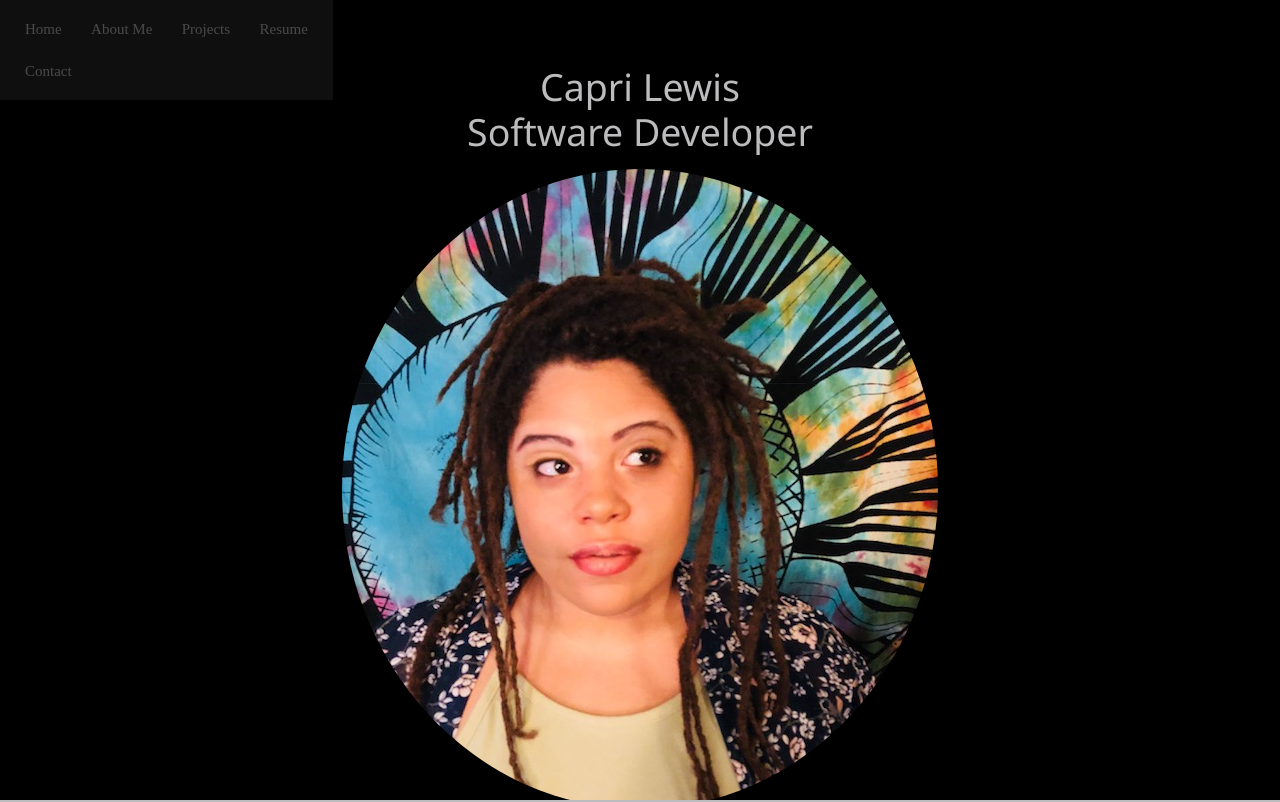
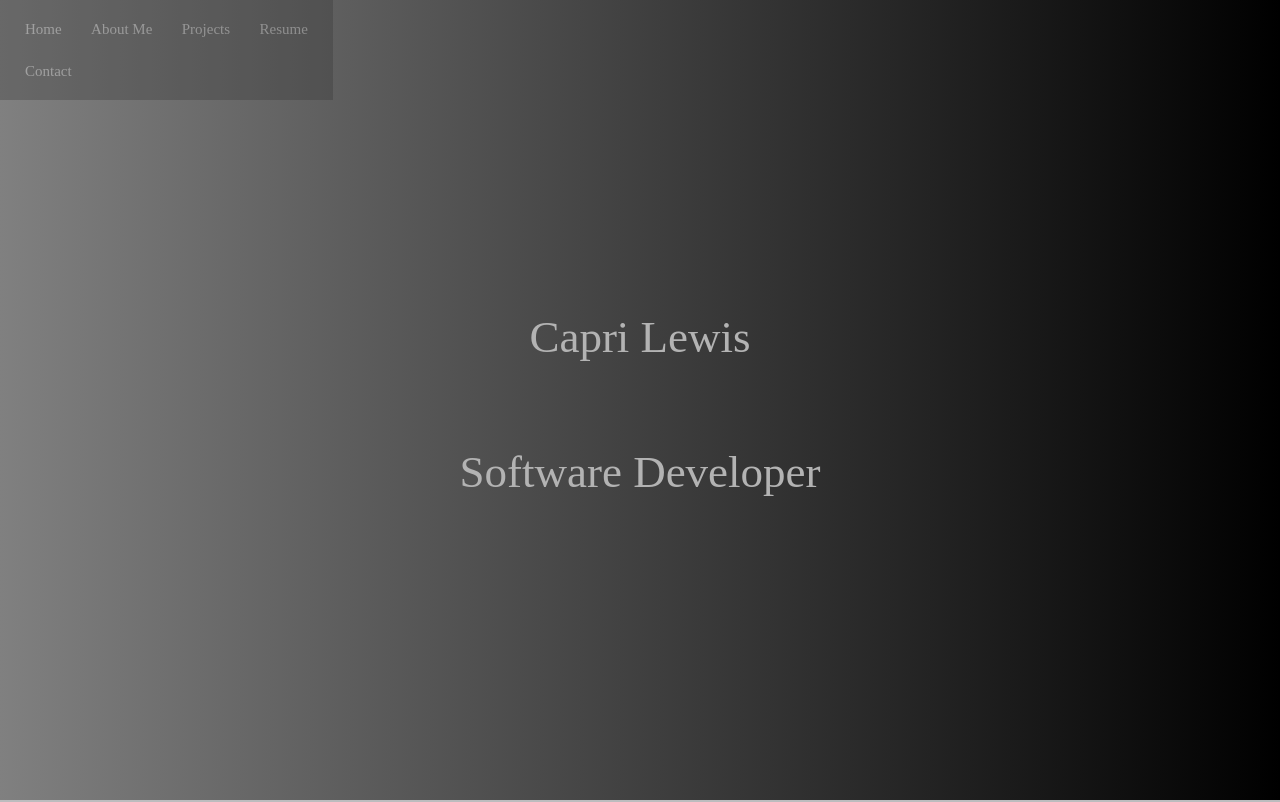
Before and after one commit to Capril1042/Portfolio, a React (Create React App) app in the folder portfolio/: page / in a window 1280 px wide. Shown: the top 802 px of the page. Built offline with nearby package versions, Linux system fonts and the light colour scheme; the HTML template or start-up script is replaced by a standard one; a web font is replaced by a local one.

Commit message:
adds changes to landing page

```diff
--- a/portfolio/src/Components/PageViews/LandingPage.js
+++ b/portfolio/src/Components/PageViews/LandingPage.js
@@ -8,9 +8,18 @@ class LandingPage extends Component {
     render(){
         return(
             <section id="home"className="landing">
-                <h1 className="name"> Capri Lewis
-                <p>Software Developer</p> </h1>
-                <img className="myPic" src={Pic} />
+                <div class="intro">
+                    <div class="name">
+                        Capri Lewis
+                    </div> <br></br>
+                    <div class="title">
+                        <span>
+                            Software Developer
+                        </span>
+                    </div>
+                </div>
+
+                {/* <img className="myPic" src={Pic} /> */}
             </section>
 
         )
--- a/portfolio/src/Components/main.css
+++ b/portfolio/src/Components/main.css
@@ -33,17 +33,60 @@ height:100vh;
 .landing {
   width:100%;
   height:100vh;
-  background: black;
+  background:linear-gradient(-90deg, black, grey);
   text-align: center;
   font-family: 'Copse';
   font-size: 3em;
-  color: #BCBCBE;
+  color: #b3b3b3;
+  overflow:hidden;
+
 }
 
 landing .name  {
  justify-content:center;
  text-align:center;
 }
+
+.intro {
+  padding-top:30vh;
+  display:inline-block;
+  overflow:hidden;
+  white-space:nowrap;
+}
+.name {
+  animation: showup 7s infinite;
+}
+
+.title {
+  animation: reveal 7s infinite;
+}
+
+.title span {
+  animation: slidein 7s infinite;
+}
+
+@keyframes showup {
+    0% {opacity:0;}
+    20% {opacity:1;}
+    80% {opacity:1;}
+    100% {opacity:0;}
+}
+
+@keyframes slidein {
+    0% { margin-left:-800px; }
+    20% { margin-left:-800px; }
+    35% { margin-left:0px; }
+    100% { margin-left:0px; }
+}
+
+@keyframes reveal {
+    0% {opacity:0;width:0px;}
+    20% {opacity:1;width:0px;}
+    30% {width:400px;}
+    80% {opacity:1;}
+    100% {opacity:0;width:440px;}
+}
+
 
 .myPic {
    display: block;
```
Also changed, not shown: portfolio/src/Components/cardData.js (line endings or trailing spaces).
